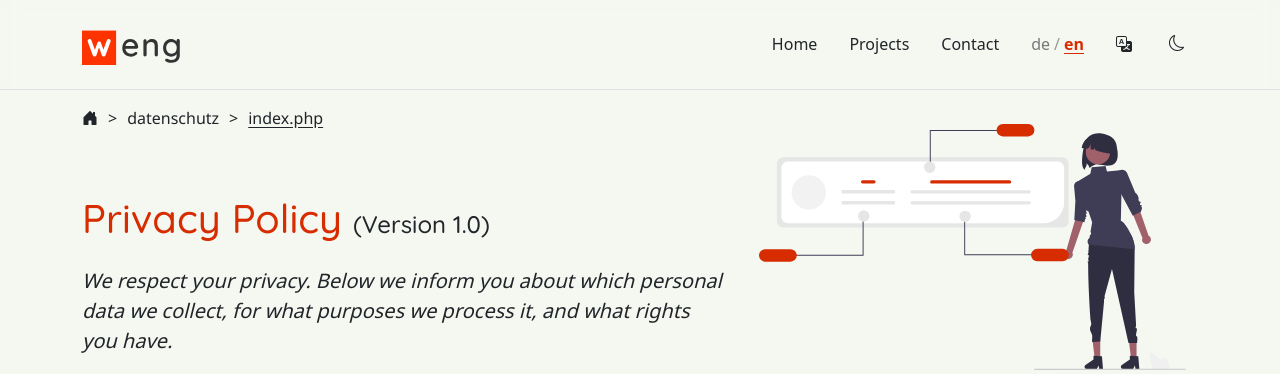
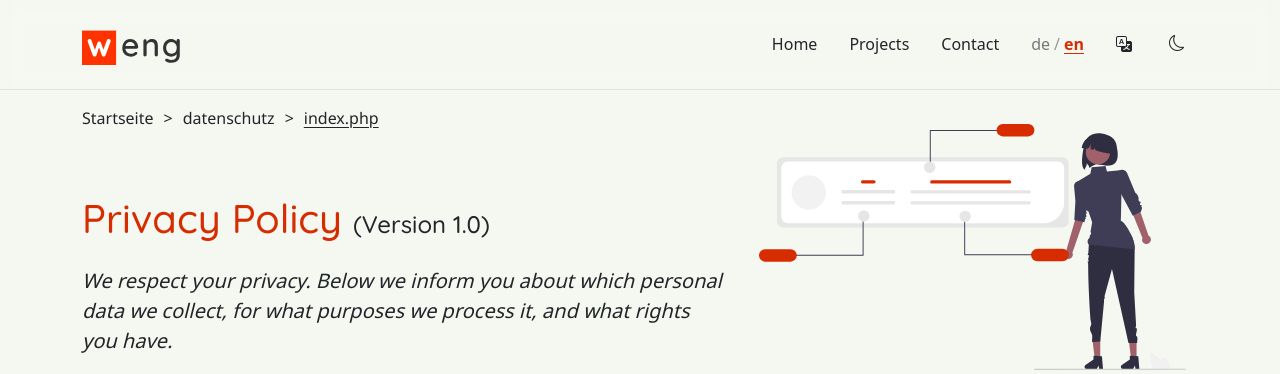
Before and after one commit to uxbyweng/weng.eu, a PHP site: page /datenschutz/index.php in a window 1280 px wide. Shown: the top 374 px of the page. Run offline with PHP 8.4, Linux system fonts and the light colour scheme; style sheets or scripts are compiled from the project's sources.

Commit message:
update breadcrumb navi

```diff
--- a/includes/breadcrumb.php
+++ b/includes/breadcrumb.php
@@ -12,14 +12,10 @@
                 echo '<li' . ($isHomeActive ? ' class="active"' : '') . '>';
 
                 if ($isHomeActive) {
-                    echo '<span aria-current="page">'
-                        . '<i class="bi bi-house-door-fill" aria-hidden="true"></i>'
-                        . '<span class="visually-hidden">Startseite</span>'
-                        . '</span>';
+                    echo '';
                 } else {
                     echo '<a href="/" aria-label="Startseite">'
-                        . '<i class="bi bi-house-door-fill" aria-hidden="true"></i>'
-                        . '<span class="visually-hidden">Startseite</span>'
+                        . 'Startseite'
                         . '</a>';
                 }
                 echo '</li>';
```
